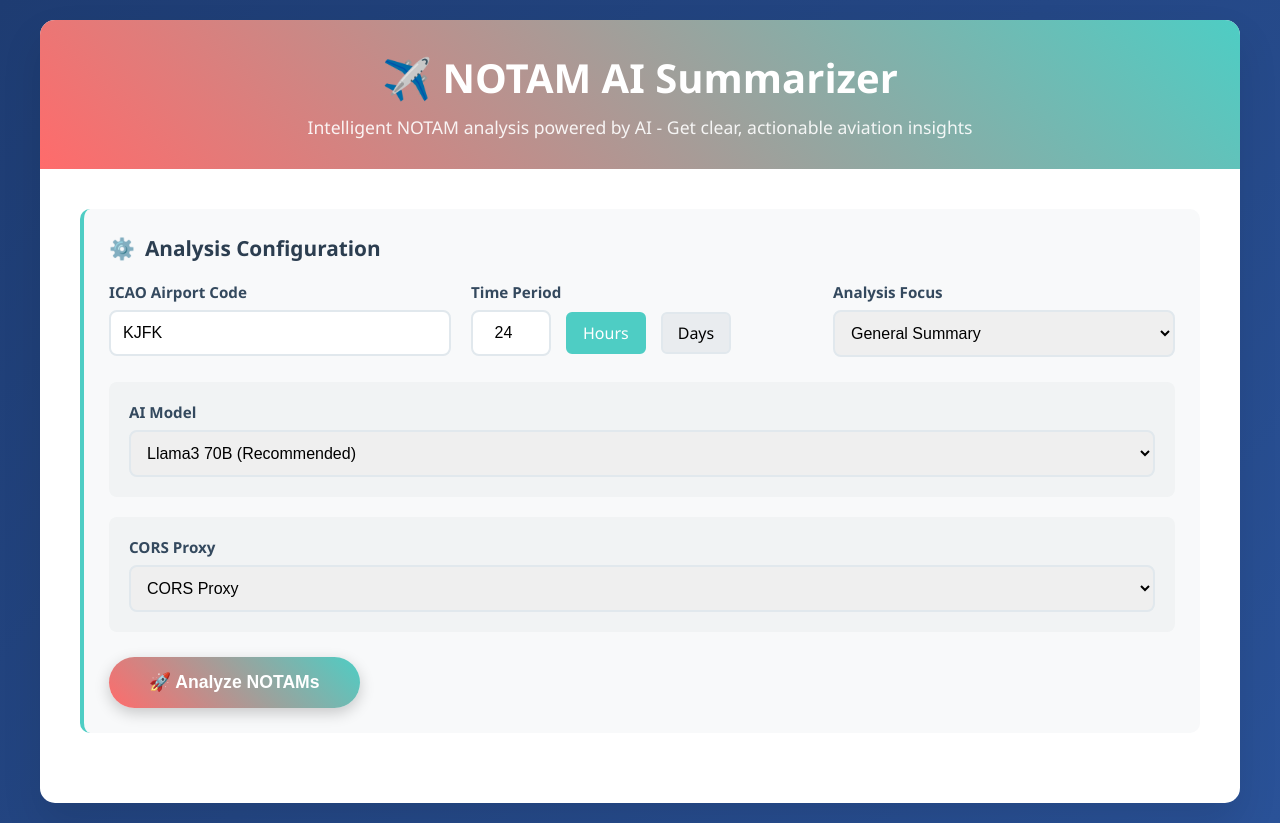
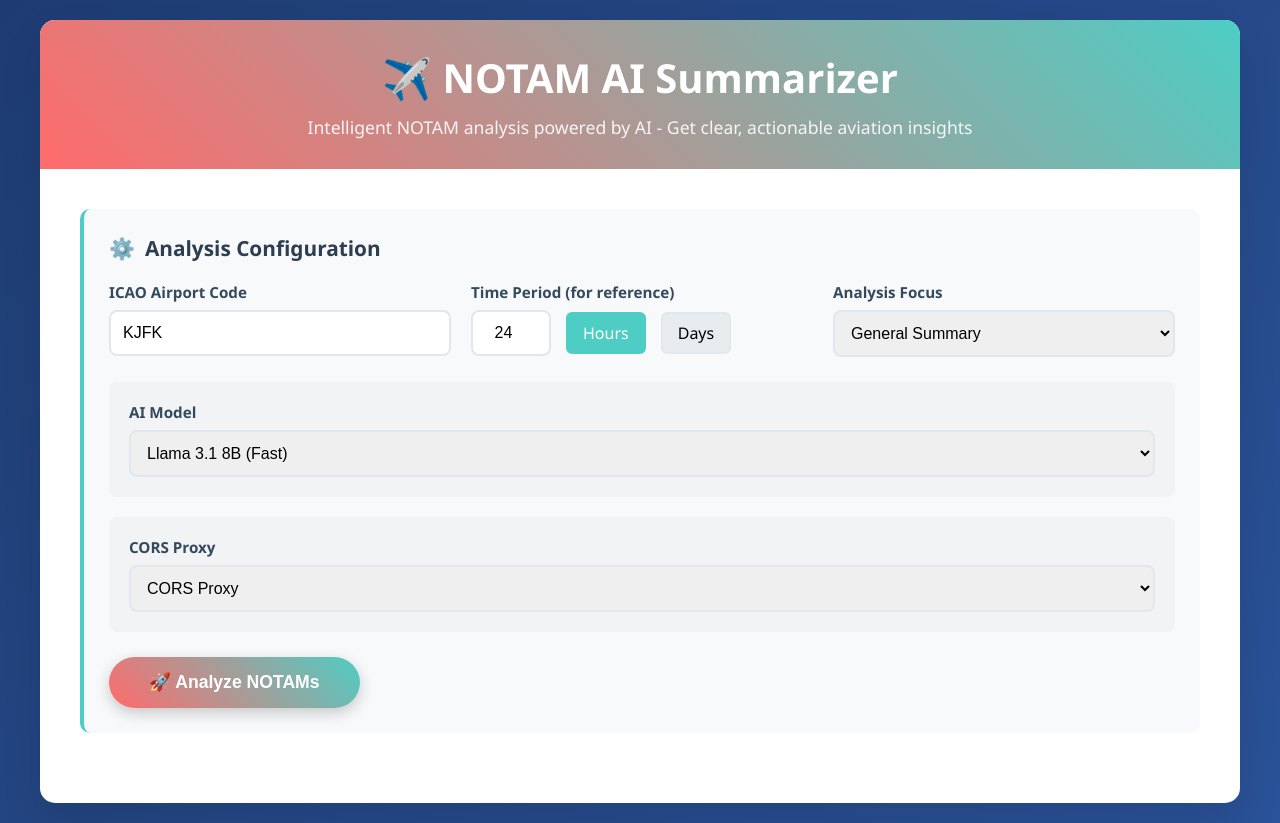
Before and after one commit to vvkpops/Notam-AI-Summary, a React (Vite) app: page / in a window 1280 px wide. Built offline with nearby package versions, Linux system fonts and the light colour scheme.

Commit message:
Update NotamForm.jsx

```diff
--- a/src/components/NotamForm.jsx
+++ b/src/components/NotamForm.jsx
@@ -71,7 +71,7 @@ const NotamForm = ({ params, setParams, handleAnalyze, loading }) => {
                 </div>
 
                 <div className="form-group">
-                    <label>Time Period</label>
+                    <label>Time Period (for reference)</label>
                     <div style={timeControlsStyle}>
                         <input type="number" name="timeValue" value={params.timeValue} onChange={handleChange} style={timeInputStyle} min="1" max="168" />
                         <div onClick={() => handleTimeUnitChange('hours')} style={timeUnitStyle(params.timeUnit === 'hours')}>Hours</div>
@@ -93,10 +93,8 @@ const NotamForm = ({ params, setParams, handleAnalyze, loading }) => {
                 <div className="form-group">
                     <label htmlFor="aiModel">AI Model</label>
                     <select id="aiModel" name="aiModel" value={params.aiModel} onChange={handleChange}>
-                        <option value="llama3-70b-8192">Llama3 70B (Recommended)</option>
-                        <option value="llama3-8b-8192">Llama3 8B (Faster)</option>
-                        <option value="gemma-7b-it">Gemma 7B</option>
-                        <option value="mixtral-8x7b-32768">Mixtral 8x7B</option>
+                        <option value="llama-3.1-8b-instant">Llama 3.1 8B (Fast)</option>
+                        <option value="llama-3.3-70b-versatile">Llama 3.3 70B (Recommended)</option>
                     </select>
                 </div>
             </div>
```
